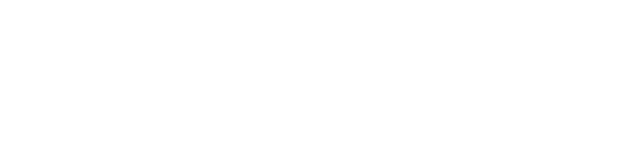
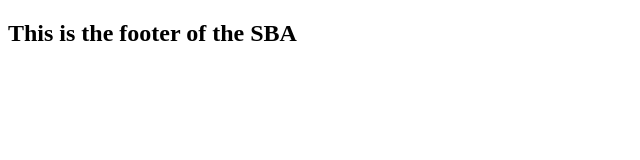
Before and after one commit to Mehb101/version-control-simulation-GulamMehboobQureshi, a plain HTML site: page index.html in a window 1280 px wide. Shown: the whole page, without its empty margins (0-640 px from the left). Drawn offline with Linux system fonts and the light colour scheme.

Commit message:
added footer section to index.html

```diff
--- a/index.html
+++ b/index.html
@@ -6,6 +6,9 @@
     <title>SBA</title>
 </head>
 <body>
+    <footer>
+    <h2>This is the footer of the SBA</h2>
+</footer>
+</body>
 
-</body>
 </html>
```
